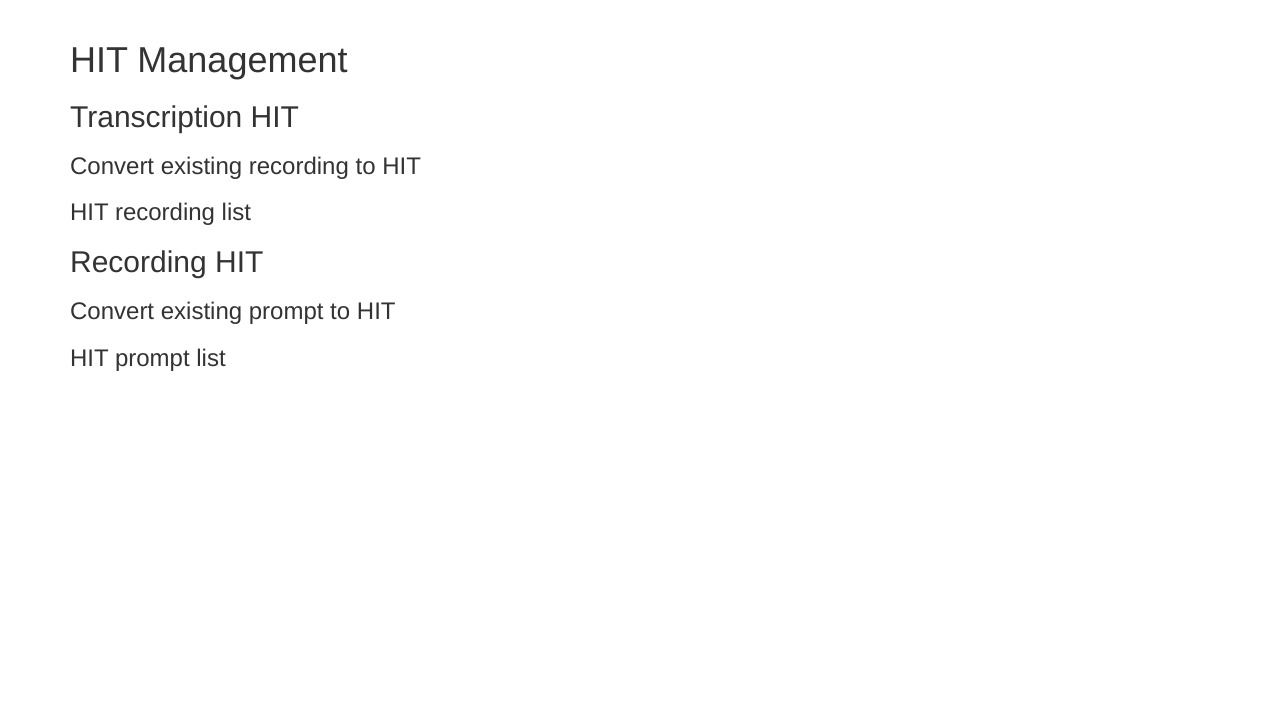
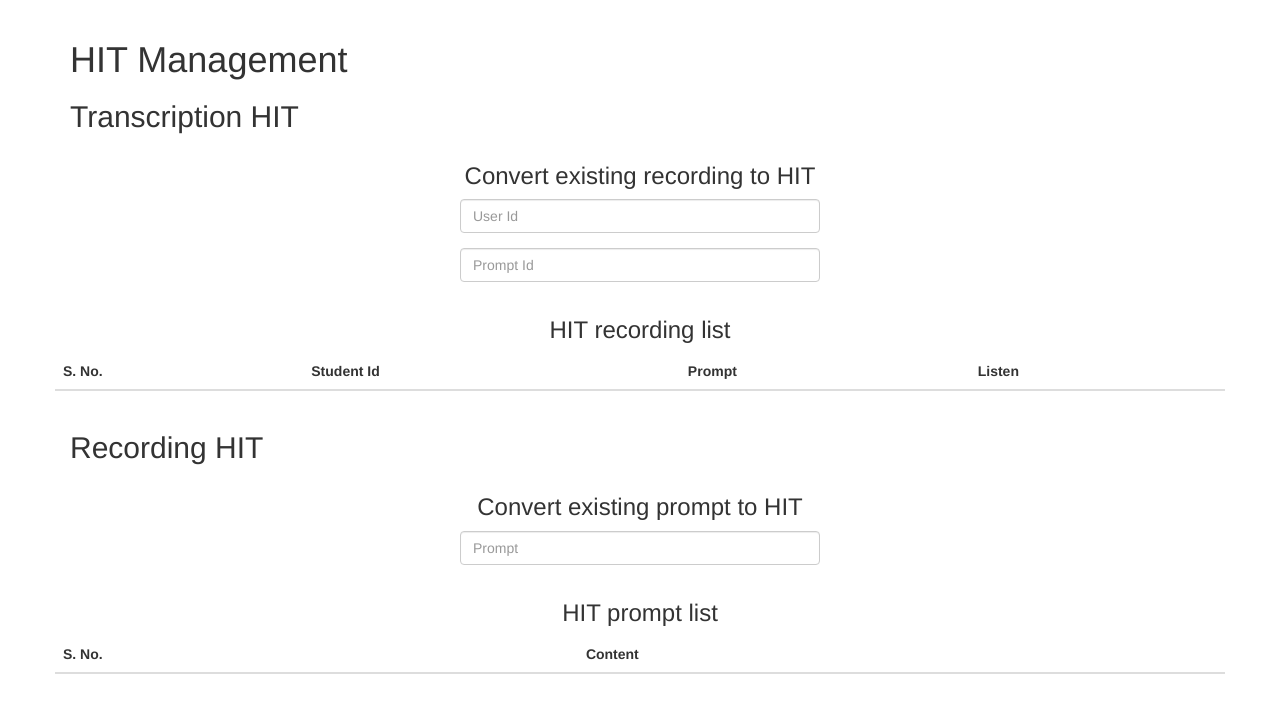
Before and after one commit to rishihot55/transcriber-qualification, a Flask app: template app/templates/hit/management.html in a window 1280 px wide. Shown: the part 52-765 px from the top of the page. Run offline with Flask 2, Linux system fonts and the light colour scheme; the template is opened without the code that fills it, so the values that code supplies are empty; some libraries are stand-ins or nearby versions.

Commit message:
Remove unnecessary fields from admin dashboard Add skeleton panels for HIT management

```diff
--- a/app/resources/js/dashboard.admin.js
+++ b/app/resources/js/dashboard.admin.js
@@ -27,7 +27,7 @@ var PromptTableWidget = {
 				"text": prompts[promptId]
 			});
 		}
-		populateTable(PromptTableWidget.settings.promptsBody, data, ["id", "text"]);
+		populateTable(PromptTableWidget.settings.promptsBody, data, ["text"]);
 	}
 };
 
--- a/app/templates/dashboard/admin.html
+++ b/app/templates/dashboard/admin.html
@@ -16,7 +16,6 @@
 <table class="table table-striped" id='prompts'>
 	<thead>
 		<th>S. No.</th>
-		<th>Id</th>
 		<th>Content</th>
 	</thead>
 	<tbody>
--- a/app/templates/hit/management.recording.html
+++ b/app/templates/hit/management.recording.html
@@ -1,3 +1,18 @@
 <h2>Recording HIT</h2>
-<h3>Convert existing prompt to HIT</h3>
-<h3>HIT prompt list</h3>
+<div class="row">
+	<h3 class="text-center">Convert existing prompt to HIT</h3>
+	<div class="col-md-4 col-md-offset-4">
+		<div class="form-group">
+			<input type="text" class="form-control" name="prompt" placeholder="Prompt">
+		</div>
+	</div>
+</div>
+<div class="row">
+	<h3 class="text-center">HIT prompt list</h3>
+	<table class="table table-striped" id="prompts">
+		<thead>
+			<th>S. No.</th>
+			<th>Content</th>
+		</thead>
+	</table>
+</div>
--- a/app/templates/hit/management.transcript.html
+++ b/app/templates/hit/management.transcript.html
@@ -1,3 +1,23 @@
 <h2>Transcription HIT</h2>
-<h3>Convert existing recording to HIT</h3>
-<h3>HIT recording list</h3>
+<div class="row">
+	<h3 class="text-center">Convert existing recording to HIT</h3>
+	<div class="col-md-4 col-md-offset-4">
+		<div class="form-group">
+			<input type="text" name="student_id" class="form-control" placeholder="User Id">
+		</div>
+		<div class="form-group">
+			<input type="text" name="prompt_id" class="form-control" placeholder="Prompt Id">
+		</div>
+	</div>
+</div>
+<div class="row">
+	<h3 class="text-center">HIT recording list</h3>
+	<table class="table table-striped">
+		<thead>
+			<th>S. No.</th>
+			<th>Student Id</th>
+			<th>Prompt</th>
+			<th>Listen</th>
+		</thead>
+	</table>
+</div>
```
